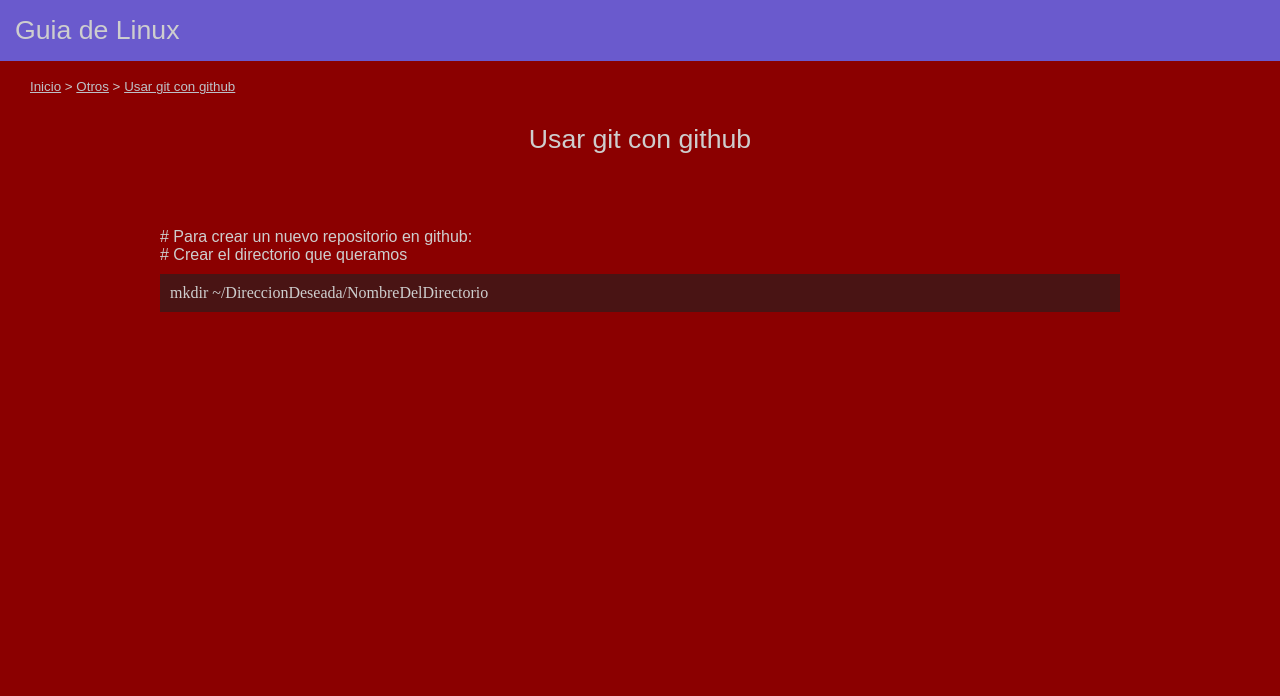
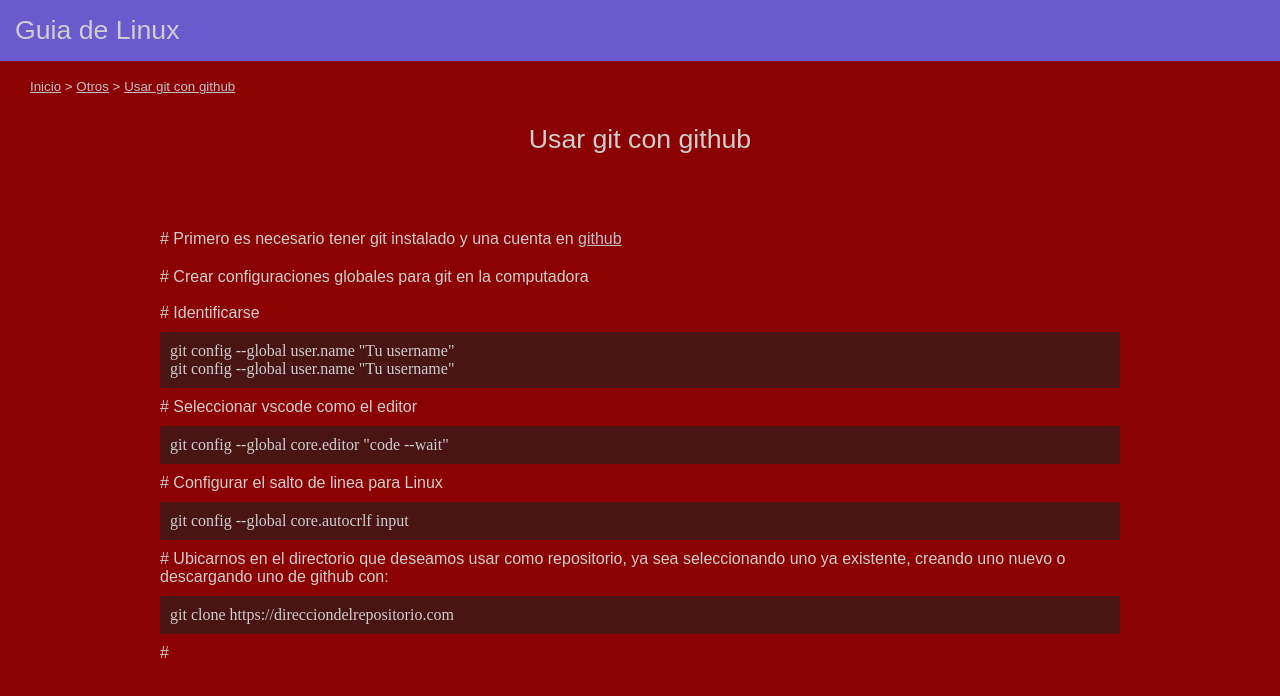
Before and after one commit to Zinko5/linuxGuia, a plain HTML site: page Linux/Otros/github.html in a window 1280 px wide. Shown: the top 696 px of the page. Drawn offline with Linux system fonts and the light colour scheme.

Commit message:
Actualizacion github.html

```diff
--- a/Linux/Otros/github.html
+++ b/Linux/Otros/github.html
@@ -19,11 +19,27 @@
         </div>
         <div id="titulo">Usar git con github</div>
         <div class="texto">
-            # Para crear un nuevo repositorio en github:<br>
-            # Crear el directorio que queramos
+            # Primero es necesario tener git instalado y una cuenta en
+            <a href="https://github.com">github</a><br><br>
+            # Crear configuraciones globales para git en la computadora<br><br>
+            # Identificarse
             <code>
-                mkdir ~/DireccionDeseada/NombreDelDirectorio
+                git config --global user.name "Tu username"<br>
+                git config --global user.name "Tu username"
             </code>
+            # Seleccionar vscode como el editor
+            <code>
+                git config --global core.editor "code --wait"
+            </code>
+            # Configurar el salto de linea para Linux
+            <code>
+                git config --global core.autocrlf input
+            </code>
+            # Ubicarnos en el directorio que deseamos usar como repositorio, ya
+            sea seleccionando uno ya existente, creando uno nuevo o descargando uno de
+            github con:
+            <code>git clone https://direcciondelrepositorio.com</code>
+            #
         </div>
     </article>
     <footer class="space">
```
